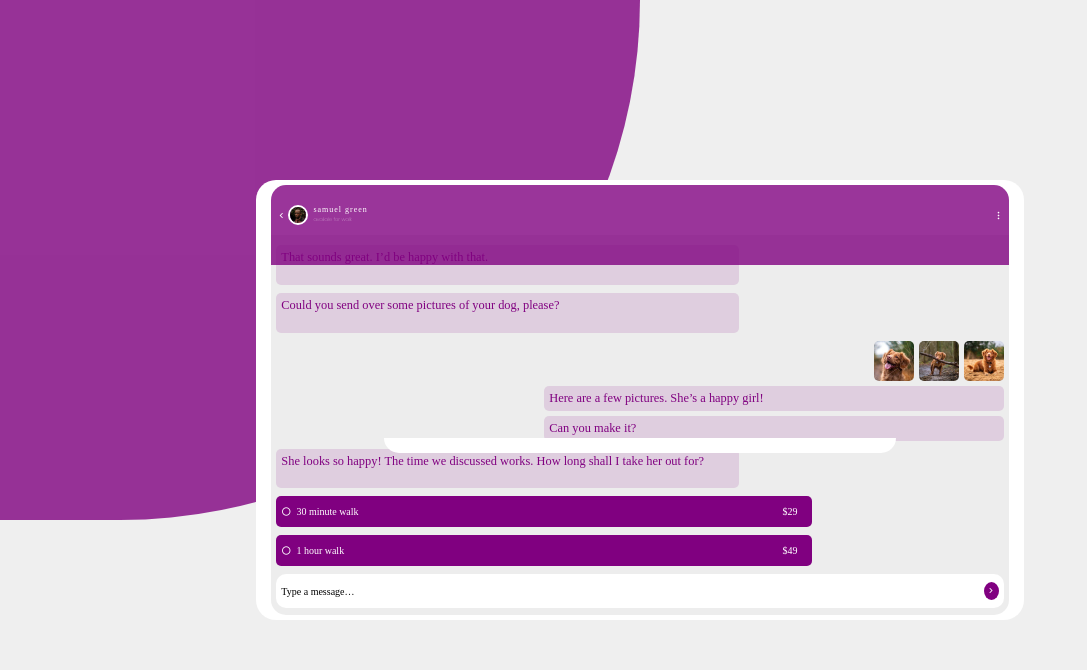
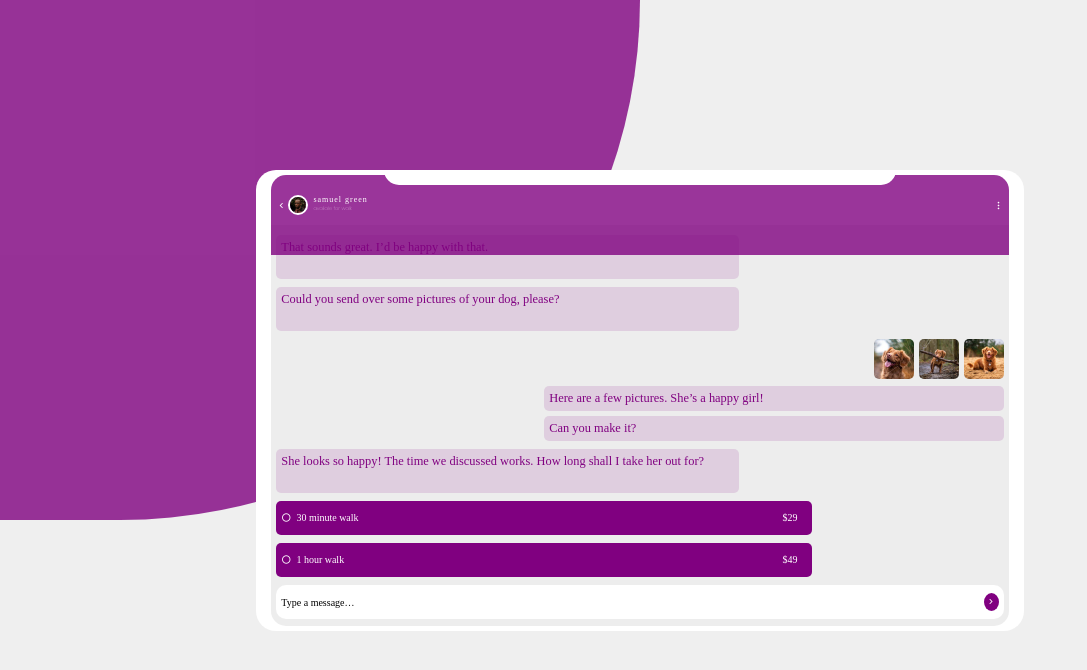
Before and after one commit to Maria-Ousama/final-chat-final, a plain HTML site: page index.html in a window 1280 px wide. Shown: the whole page, without its empty margins (0-1087 px from the left). Drawn offline with nearby package versions, Linux system fonts and the light colour scheme; a web font is replaced by a local one.

Commit message:
Update index.css

```diff
--- a/index.css
+++ b/index.css
@@ -22,7 +22,7 @@ body{
 }
 .container{
     width: 60%;
-    height: 440px;
+    height: 461px;
     background-color: white;
     border-radius: 20px;
     position: absolute;
@@ -42,7 +42,7 @@ body{
 }
 .how{
    position: relative;
-   top: 45px;
+   top: -223px;
  border-radius: 0 0 40px 40px;
     width: 40%;
     height: 15px;
```
